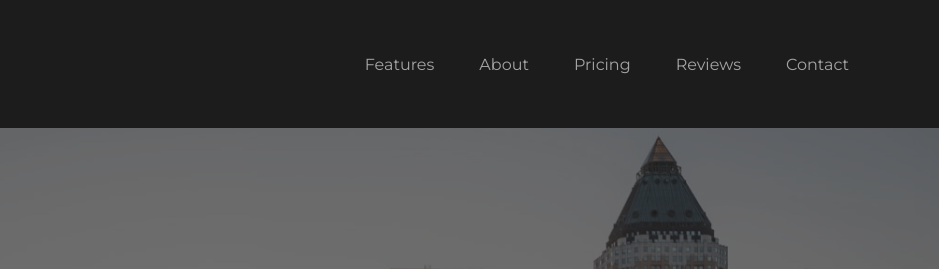
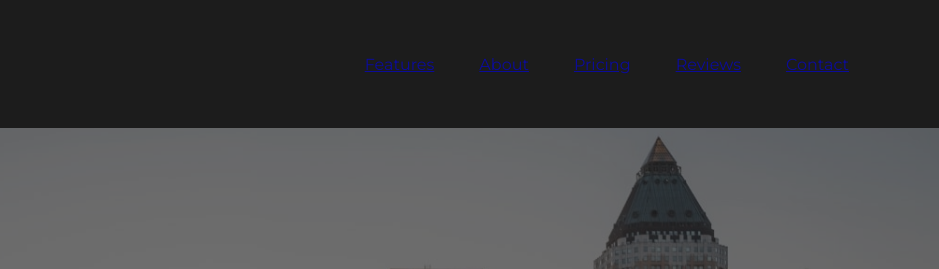
Before and after one commit to sablinskiene/Baigiamasis_darbas, a plain HTML site: page index.html in a window 1280 px wide. Shown: the top 269 px of the page, 341-1280 px from the left. Drawn offline with Linux system fonts and the light colour scheme.

Commit message:
menu links added

```diff
--- a/index.html
+++ b/index.html
@@ -15,13 +15,23 @@
     <header>
         <div class="container">
             <img src="css\images\logo.png" alt="Logo" >
-            <nav>
+                <nav>
                 <ul>
-                    <li>Features</li>
-                    <li>About</li>
-                    <li>Pricing</li>
-                    <li>Reviews</li>
-                    <li>Contact</li>
+                    <li>
+                        <a href="#features">Features</a>
+                    </li>
+                    <li>
+                        <a href="#about">About</a>
+                    </li>
+                    <li>
+                        <a href="#pricing">Pricing</a>
+                    </li>
+                    <li>
+                        <a href="#reviews">Reviews</a>
+                    </li>
+                    <li>
+                        <a href="#contact">Contact</a>
+                    </li>
                 </ul>
                 </nav>
                 <div id="mobile-menu-trigger" class="hamburger hamburger--elastic">
@@ -32,7 +42,7 @@
                 </div>
     </header>
     <main>
-        <section class="hero">
+        <section class="hero" id="features">
             <div class="container">
                 <div class="column">
                     <img src="css\images\logo.png" alt="Logo" width="246.74px">
@@ -94,7 +104,6 @@
                     <img src="css\images\wifi.svg" class="Wifi"alt="Wifi-Logo">
                 </a>
             </div>
-
         </section>
 
         <section></section>
@@ -143,7 +152,7 @@
 
         </section>
 
-        <section class="white">
+        <section class="white" id="reviews">
             <h2>WHY THIS IS AWESOME</h2>
             <p class="paddingP1white">Lorem ipsum dolor sit amet, consectetur adipiscing elit.</p>
 
@@ -197,7 +206,7 @@
         </section>
 
 
-        <section class="blue">
+        <section class="blue" id="pricing">
             <h2>PRICING OPTIONS</h2>
             <p class="paddingP1white">Lorem ipsum dolor sit amet, consectetur adipiscing elit.</p>
             <div class="bluecolumn">
```
